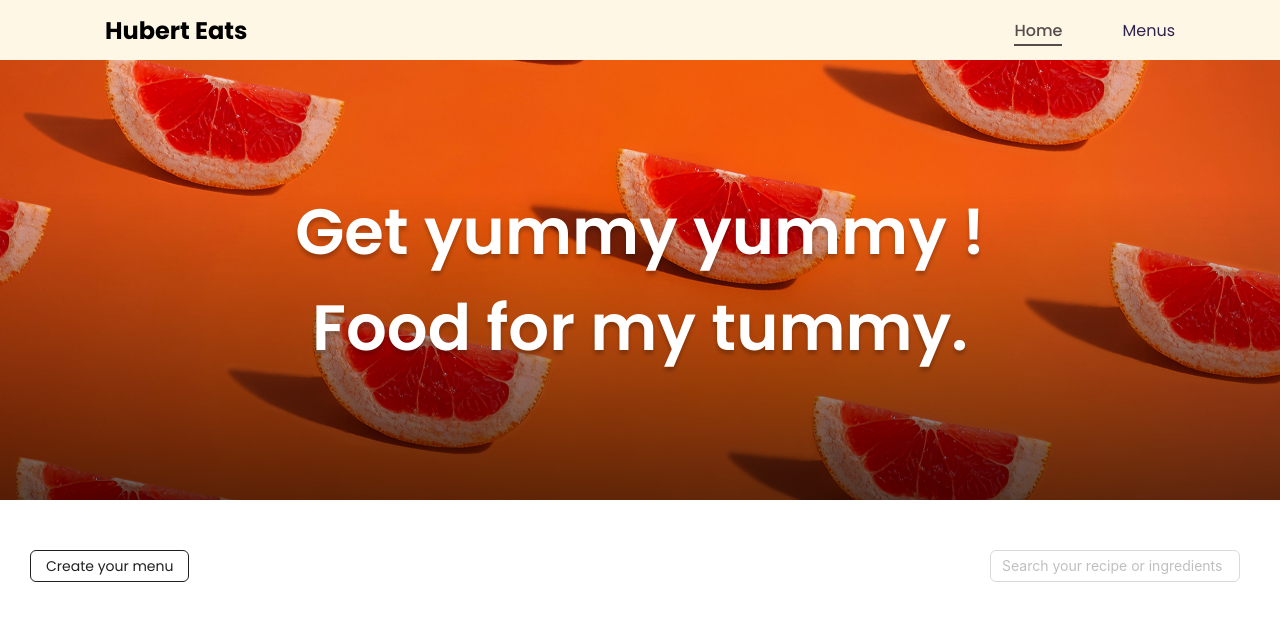
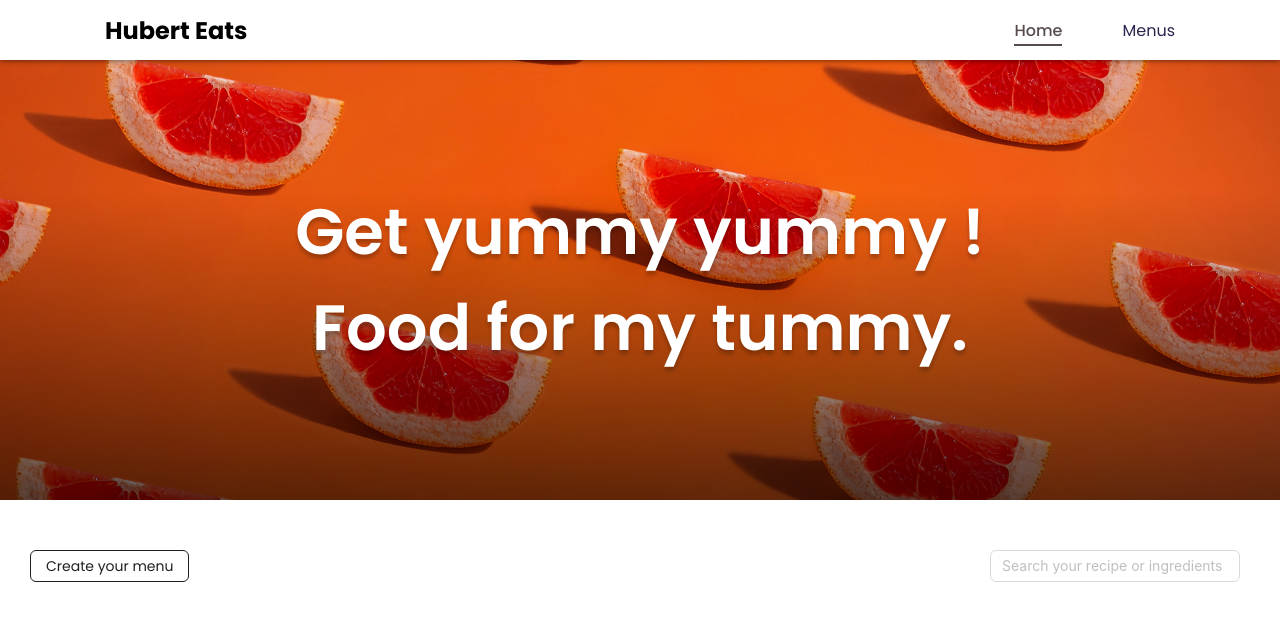
Before and after one commit to Omcci/HubertEat-front, a React (Vite) app: page / in a window 1280 px wide. Shown: the top 620 px of the page. Built offline with nearby package versions, Linux system fonts and the light colour scheme; no server answers.

Commit message:
improved navbar style

```diff
--- a/src/components/MenuSelector.jsx
+++ b/src/components/MenuSelector.jsx
@@ -1,6 +1,6 @@
 import React, { useState } from "react";
 // import "antd/dist/antd.css";
-import { Modal, Button } from "antd";
+import { Modal, Button, Input } from "antd";
 
 function MenuSelector() {
   const [isAddMenuModalVisible, setIsAddMenuModalVisible] = useState(false);
@@ -64,7 +64,7 @@ function MenuSelector() {
             setErrorMessage("");
           }}
         >
-          <input type="text" onChange={(e) => {
+          <Input type="text" onChange={(e) => {
             setAddMenuName(e.target.value)}}/>
             <p style={{color:"red"}}>{errorAlert && errorMessage}</p>
         </Modal>
--- a/src/components/Navbar.scss
+++ b/src/components/Navbar.scss
@@ -1,6 +1,4 @@
 @import "/src/App.scss";
-
-
 
 .container {
   max-width: 1100px;
@@ -11,24 +9,25 @@
   align-items: center;
   height: 100%;
 
-
   a {
     text-decoration: none;
     color: inherit;
   }
 }
 
-
 .navbar {
   height: 60px;
-  background-color: #fef7e5;
-  position: relative;
+  background-color: white;
+  position: fixed;
+  top: 0;
+  width: 100%;
+  z-index: 3;
+  box-shadow: 0px 1px 5px rgba(0, 0, 0, 0.5);
 }
 
 .menu-icon {
   display: none;
 }
-
 
 .nav-elements ul {
   display: flex;
--- a/src/components/RecipesCard.scss
+++ b/src/components/RecipesCard.scss
@@ -69,6 +69,21 @@
   img {
     height: 300px;
   }
+
+  @media (min-width: 768px) {
+    p {
+      font-size: 16px;
+    }
+
+    h2 {
+      margin: 20px
+    }
+
+    img {
+      height: 300px;
+    }
+
+  }
 }
 
 .handleNav {
@@ -81,8 +96,8 @@
   width: 100px !important;
 
   svg {
-    height: 50px;
-    width: 50px;
+    height: 30px;
+    width: 30px;
   }
 
 }
--- a/src/components/SearchBar.scss
+++ b/src/components/SearchBar.scss
@@ -11,5 +11,6 @@
 
 .searchbar {
     width: 250px;
-    margin: 20px 10px
+    margin: 20px 10px;
+
 }
--- a/src/pages/Home.scss
+++ b/src/pages/Home.scss
@@ -1,6 +1,7 @@
 @import "/src/App.scss";
 
 .nutrition-banner {
+  margin-top: 60px;
   position: relative;
   display: flex;
   flex-direction: column;
--- a/src/pages/Menu.jsx
+++ b/src/pages/Menu.jsx
@@ -15,7 +15,8 @@ function Menu() {
   // const [deleteMenu, setDeleteMenu] = useState([]);
   const [changeMenuModal, setChangeMenuModal] = useState(false);
   const [getInput, setGetInput] = useState([]);
-
+  const [alertMessage, setAlertMessage] = useState("");
+  const [alertVisible, setAlertViible] = useState(false);
 
   const handleChange = (event) => {
     const id = event.target.value;
@@ -49,7 +50,6 @@ function Menu() {
         </Space>
       </>;
       if (res.status === 204) {
-
         const updatedRecipes = getRecipes.filter(
           (e) => e.recipes_id !== recipes_id
         );
@@ -78,6 +78,9 @@ function Menu() {
           console.error("Erreur");
         }
       });
+    } else {
+      setAlertMessage("test");
+      setAlertViible(true);
     }
   };
 
@@ -116,6 +119,9 @@ function Menu() {
           console.error("Erreur");
         }
       });
+    } else {
+      setAlertMessage("test");
+      setAlertViible(true);
     }
   };
 
@@ -133,7 +139,7 @@ function Menu() {
   }, []);
 
   return (
-    <>
+    <div className="menu-wrapper">
       <Box className="menuItem" sx={{ minWidth: 120 }}>
         <FormControl fullWidth>
           Select your menu{" "}
@@ -159,7 +165,7 @@ function Menu() {
         Change your menu name
       </Button>
       <Button onClick={() => handleDeleteMenu()}>Delete your menu</Button>
-
+      <p>{alertMessage && alertVisible}</p>
       <Modal
         title="Update Menu name"
         open={changeMenuModal}
@@ -193,7 +199,7 @@ function Menu() {
           </>
         );
       })}
-    </>
+    </div>
   );
 }
 
--- a/src/pages/Menu.scss
+++ b/src/pages/Menu.scss
@@ -1,10 +1,16 @@
 @import "/src/App.scss";
+
+.menu-wrapper {
+    margin-top: 60px;
+}
+
 
 .recipesCardMenu {
     display: flex;
     flex-direction: row;
     align-items: center;
     justify-content: center;
+    // margin-top: 60px;
 }
 
 .menuItem {
```
